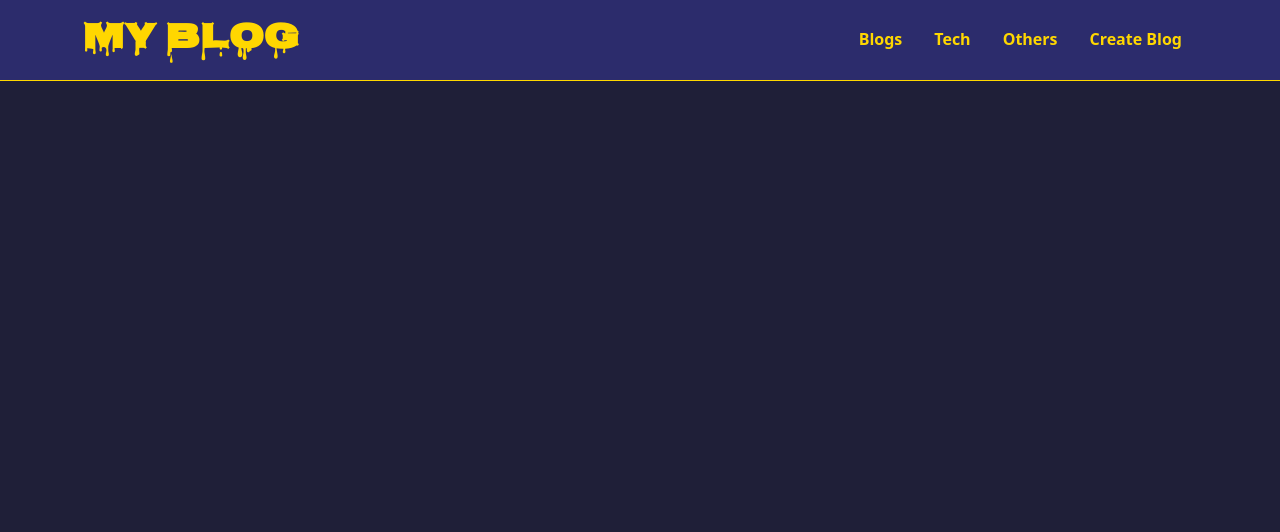
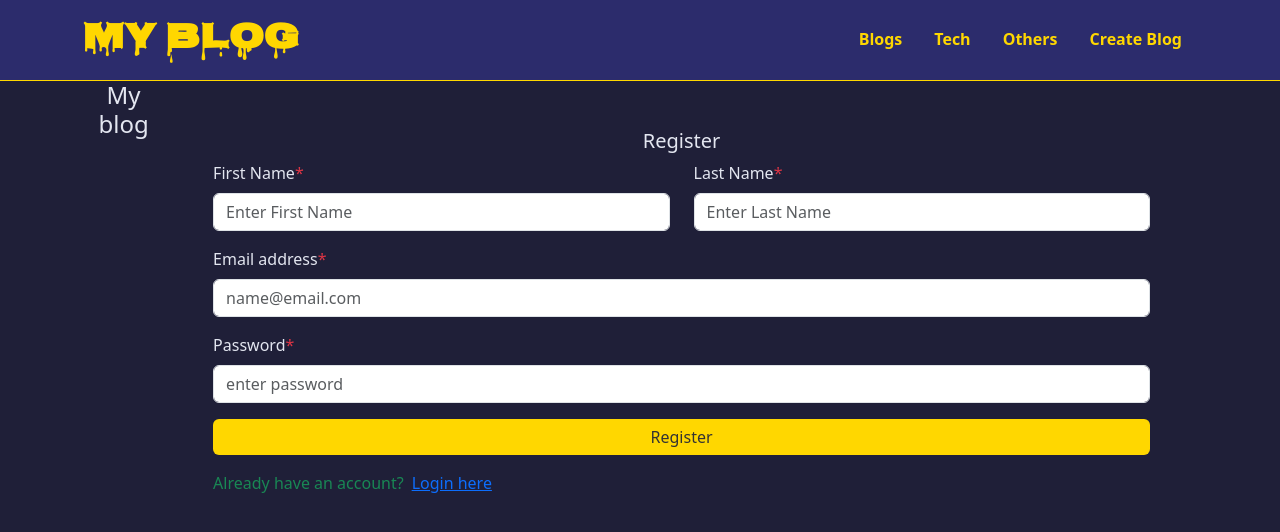
Before and after one commit to ngarikev/my_blog, a React (Vite) app in the folder client/: page /register in a window 1280 px wide. Shown: the top 532 px of the page. Built offline with nearby package versions, Linux system fonts and the light colour scheme.

Commit message:
updated css

```diff
--- a/client/src/App.jsx
+++ b/client/src/App.jsx
@@ -5,6 +5,8 @@ import TechBlogs from "./pages/TechBlogs"
 import CreateBlog from "./pages/CreateBlog"
 import OtherBlogs from "./pages/OtherBlogs"
 import ViewBlog from "./pages/ViewBlog"
+import Register from "./pages/Register"
+import Login from "./pages/Login"
 
 
 function App() {
@@ -18,6 +20,8 @@ function App() {
           <Route path="/" element={ <BlogsSreen />} />
           <Route path="/tech" element={ <TechBlogs />} />
           <Route path="/others" element={ <OtherBlogs />} />
+          <Route path="/register" element={ <Register />} />
+          <Route path="/login" element={ <Login />} />
           <Route path="/create-blog" element={ <CreateBlog />} />
           <Route path="/view/:id" element={ <ViewBlog />} />
         </Routes>
--- a/client/src/index.css
+++ b/client/src/index.css
@@ -76,3 +76,5 @@ width: 80%;
 .comment-form{
   border: 1px solid #FFD700;
 }
+
+/*********login and register forms********/
--- a/client/src/pages/Login.jsx
+++ b/client/src/pages/Login.jsx
@@ -1,4 +1,4 @@
-import React from 'react'
+import React, { useState } from 'react'
 import { Button, Container, Form } from 'react-bootstrap'
 import { Link, useNavigate } from 'react-router-dom'
 
@@ -23,7 +23,7 @@ function Login() {
   return (
     <>
     <main>
-        <Container className="d-flex justify-content-center container ">
+        <Container className="d-flex justify-content-center login ">
           <h4 className="text-center d-flex mb-3">My blog</h4>
           <Form onSubmit={handleLogin} className="form p-5 w-100">
             <h5 className="text-center">Login</h5>
--- a/client/src/pages/Register.jsx
+++ b/client/src/pages/Register.jsx
@@ -1,5 +1,5 @@
 import React, { useState } from "react";
-import { Button, Container, Form, Row } from "react-bootstrap";
+import { Button, Col, Container, Form, Row } from "react-bootstrap";
 import { Link, useNavigate } from "react-router-dom";
 
 function Register() {
@@ -26,7 +26,7 @@ const handleRegister = async(e) => {
   return (
     <>
       <main>
-        <Container className="d-flex justify-content-center container ">
+        <Container className="d-flex justify-content-center register ">
           <h4 className="text-center d-flex mb-3">My blog</h4>
           <Form onSubmit={handleRegister} className="form p-5 w-100">
             <h5 className="text-center">Register</h5>
```
